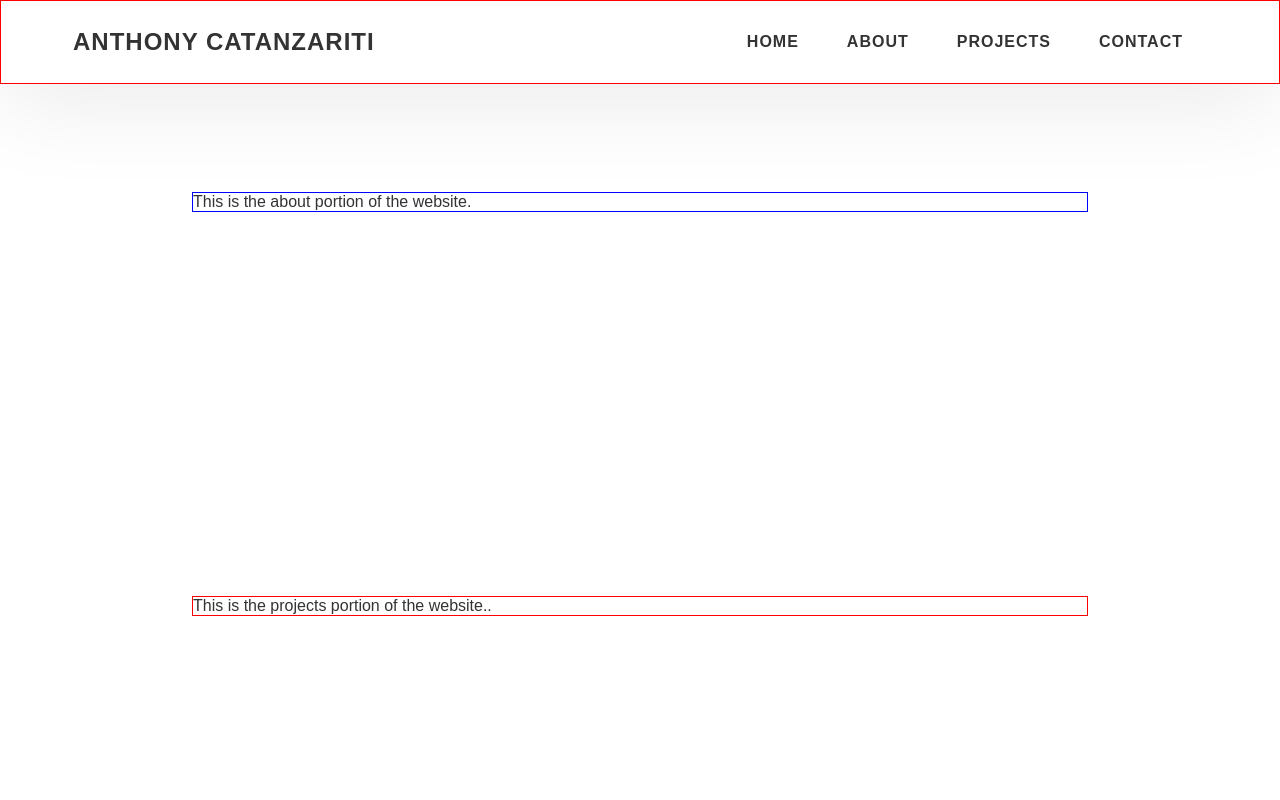
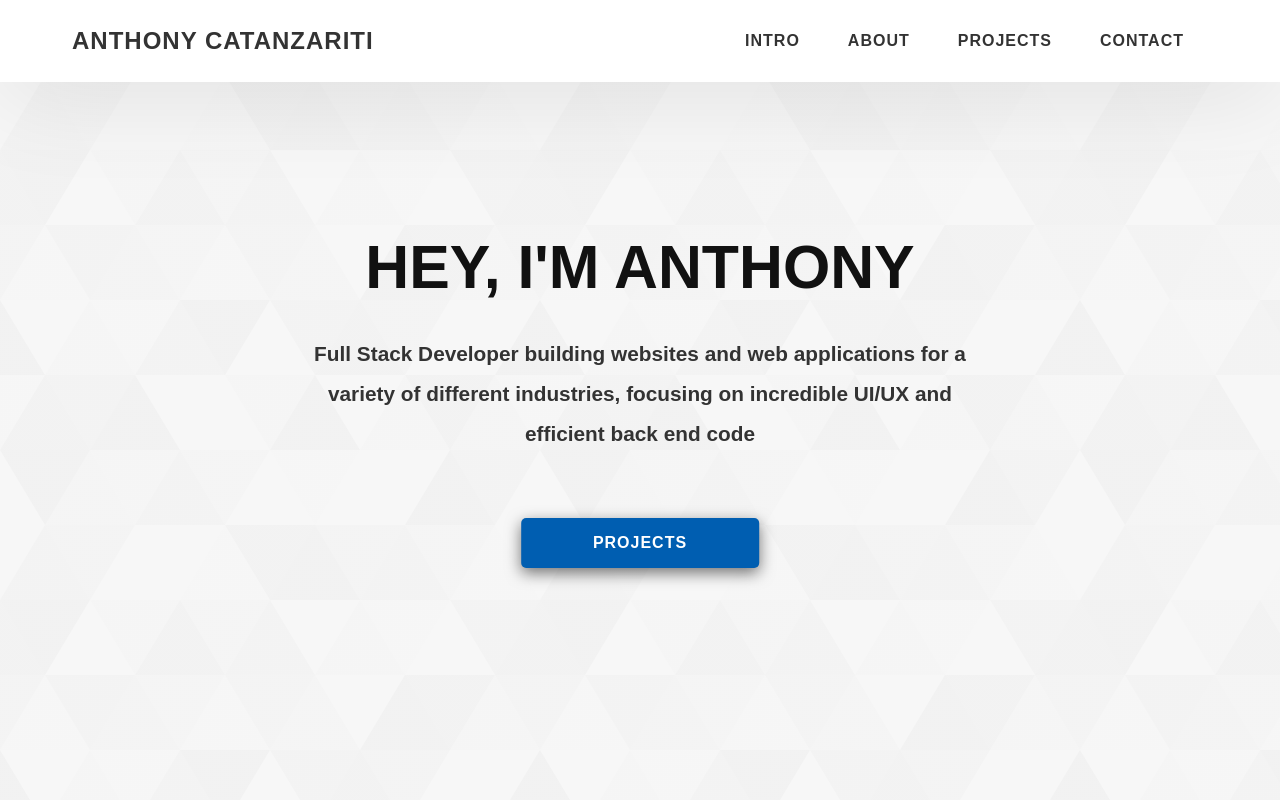
Before and after one commit to apcatanzariti/portfolio-2025, a Next.js app in the folder portfolio-app/: page / in a window 1280 px wide. Shown: the top 800 px of the page. Built offline with nearby package versions, Linux system fonts and the light colour scheme; a web font is replaced by a local one.

Commit message:
navigation done, and intro section done

```diff
--- a/portfolio-app/src/app/globals.css
+++ b/portfolio-app/src/app/globals.css
@@ -54,5 +54,9 @@ a {
 }
 
 .section-padding {
-  padding: 12rem;
+  padding: 8rem 0px;
 }
+
+.about {
+  background-color: #FAFAFA;
+}
--- a/portfolio-app/src/app/page.tsx
+++ b/portfolio-app/src/app/page.tsx
@@ -1,6 +1,7 @@
 'use client';
 import { useEffect, useState } from "react";
-import Header from "..//components/layout/Header/Header";
+import Header from "../components/layout/Header/Header";
+import Intro from "../components/layout/Intro/Intro";
 import About from "../components/layout/About/About";
 import Projects from "../components/layout/Projects/Projects";
 import Contact from "../components/layout/Contact/Contact";
@@ -11,20 +12,20 @@ export default function Homepage() {
   const [mounted, setIsMounted] = useState(false);
 
   useEffect(() => {
-    const goToTop = document.getElementById("header");
+    const goToIntro = document.getElementById("intro");
     const goToAbout = document.getElementById("about");
     const goToProjects = document.getElementById("projects");
     const goToContact = document.getElementById("contact");
 
-    if (goToTop && goToAbout && goToProjects && goToContact) {
+    if (goToIntro && goToAbout && goToProjects && goToContact) {
       setIsMounted(true);
     };
   }, []);
 
-  function scrollToTop() {
+  function scrollToIntro() {
     if (mounted) {
-      const goToTop = document.getElementById("header");
-      goToTop?.scrollIntoView({ behavior: "smooth", block: "start" });
+      const goToIntro = document.getElementById("intro");
+      goToIntro?.scrollIntoView({ behavior: "smooth", block: "start" });
     };
   };
 
@@ -53,12 +54,15 @@ export default function Homepage() {
     <div>
       <header>
         <section id="header">
-          <Header scrollToTop={scrollToTop} scrollToAbout={scrollToAbout} scrollToProjects={scrollToProjects} scrollToContact={scrollToContact} />
+          <Header scrollToIntro={scrollToIntro} scrollToAbout={scrollToAbout} scrollToProjects={scrollToProjects} scrollToContact={scrollToContact} />
         </section>
       </header>
       <main>
-        <section id="about" className="section-padding">
-          <About />
+        <section id="intro">
+          <Intro scrollToProjects={scrollToProjects} />
+        </section>
+        <section id="about" className="about section-padding">
+          <About scrollToContact={scrollToContact} />
         </section>
         <section id="projects" className="section-padding">
           <Projects />
--- a/portfolio-app/src/components/layout/About/About.tsx
+++ b/portfolio-app/src/components/layout/About/About.tsx
@@ -1,9 +1,17 @@
 import "./about.css";
 
-export default function About() {
+interface AboutProps {
+    scrollToContact: () => void;
+};
+
+export default function About({ scrollToContact }: AboutProps) {
     return (
         <div className="about-container">
-            <p>This is the about portion of the website.</p>
+            <div className="about-text">
+                <h1>Hey, I&apos;m Anthony</h1>
+                <p>Full Stack Developer building websites and web applications for a variety of different industries, focusing on incredible UI/UX and efficient back end code</p>
+                <button className="about-button" onClick={scrollToContact}>Contact</button>
+            </div>
         </div>
     );
 };
--- a/portfolio-app/src/components/layout/About/about.css
+++ b/portfolio-app/src/components/layout/About/about.css
@@ -1,4 +1,5 @@
 .about-container {
     border: solid 1px blue;
-    font-weight: 400;
+    margin: auto;
+    width: 92%;
 }
--- a/portfolio-app/src/components/layout/Header/Header.tsx
+++ b/portfolio-app/src/components/layout/Header/Header.tsx
@@ -2,13 +2,13 @@ import "./header.css";
 // import Image from "next/image";
 
 interface HeaderProps {
-    scrollToTop: () => void;
+    scrollToIntro: () => void;
     scrollToAbout: () => void;
     scrollToProjects: () => void;
     scrollToContact: () => void;
 };
 
-export default function Header({ scrollToTop, scrollToAbout, scrollToProjects, scrollToContact }: HeaderProps) {
+export default function Header({ scrollToIntro, scrollToAbout, scrollToProjects, scrollToContact }: HeaderProps) {
     return (
         <div className="header">
             <div className="header-container">
@@ -25,7 +25,7 @@ export default function Header({ scrollToTop, scrollToAbout, scrollToProjects, s
                     <p className="title-text">Anthony Catanzariti</p>
                 </div>
                 <div className="navigation-container">
-                    <p onClick={scrollToTop}>Home</p>
+                    <p onClick={scrollToIntro}>Intro</p>
                     <p onClick={scrollToAbout}>About</p>
                     <p onClick={scrollToProjects}>Projects</p>
                     <p onClick={scrollToContact}>Contact</p>
--- a/portfolio-app/src/components/layout/Header/header.css
+++ b/portfolio-app/src/components/layout/Header/header.css
@@ -7,7 +7,7 @@
 }
 
 .header-container {
-    border: solid 1px red;
+    /* border: solid 1px red; */
     display: flex;
     justify-content: space-between;
     align-items: center;
--- /dev/null
+++ b/portfolio-app/src/components/layout/Intro/Intro.tsx
@@ -0,0 +1,17 @@
+import "./intro.css";
+
+interface IntroProps {
+    scrollToProjects: () => void;
+};
+
+export default function Intro({ scrollToProjects }: IntroProps) {
+    return (
+        <div className="intro-container">
+            <div className="intro-text">
+                <h1>Hey, I&apos;m Anthony</h1>
+                <p>Full Stack Developer building websites and web applications for a variety of different industries, focusing on incredible UI/UX and efficient back end code</p>
+                <button className="intro-button" onClick={scrollToProjects}>Projects</button>
+            </div>
+        </div>
+    );
+};
--- /dev/null
+++ b/portfolio-app/src/components/layout/Intro/intro.css
@@ -0,0 +1,57 @@
+.intro-container {
+    /* border: solid 1px blue; */
+    height: 100vh;
+    position: relative;
+    background: linear-gradient(to right, rgba(245, 245, 245, 0.8), rgba(245, 245, 245, 0.8)) center center, url("../../../../public/pattern.svg");
+    background-position: center center;
+    font-weight: 400;
+}
+
+.intro-text {
+    /* border: solid 1px red; */
+    position: absolute;
+    top: 50%;
+    left: 50%;
+    transform: translate(-50%, -50%);
+    width: 92%;
+    max-width: 90rem;
+    text-align: center;
+}
+
+.intro-text h1 {
+    font-size: 3.8rem;
+    font-weight: 800;
+    color: #111111;
+    text-transform: uppercase;
+}
+
+.intro-text p {
+    /* border: solid 1px blue; */
+    width: 60%;
+    font-size: 1.3rem;
+    font-weight: 600;
+    line-height: 2.5rem;
+    margin: 0 auto;
+    padding: 0;
+    margin-top: 2rem;
+}
+
+.intro-button {
+    box-shadow: 0 5px 15px 0 rgba(0, 0, 0, 0.543);
+    background-color: #005eb1;
+    color: #ffffff;
+    font-weight: 700;
+    letter-spacing: 1px;
+    padding: 1rem 4.5rem;
+    border-radius: 5px;
+    font-size: 1rem;
+    text-transform: uppercase;
+    border: none;
+    transition: transform 0.3s ease;
+    cursor: pointer;
+    margin-top: 4rem;
+}
+
+.intro-button:hover {
+    transform: translateY(-3px);
+}
```
Also changed, not shown: portfolio-app/public/pattern.svg (added).
